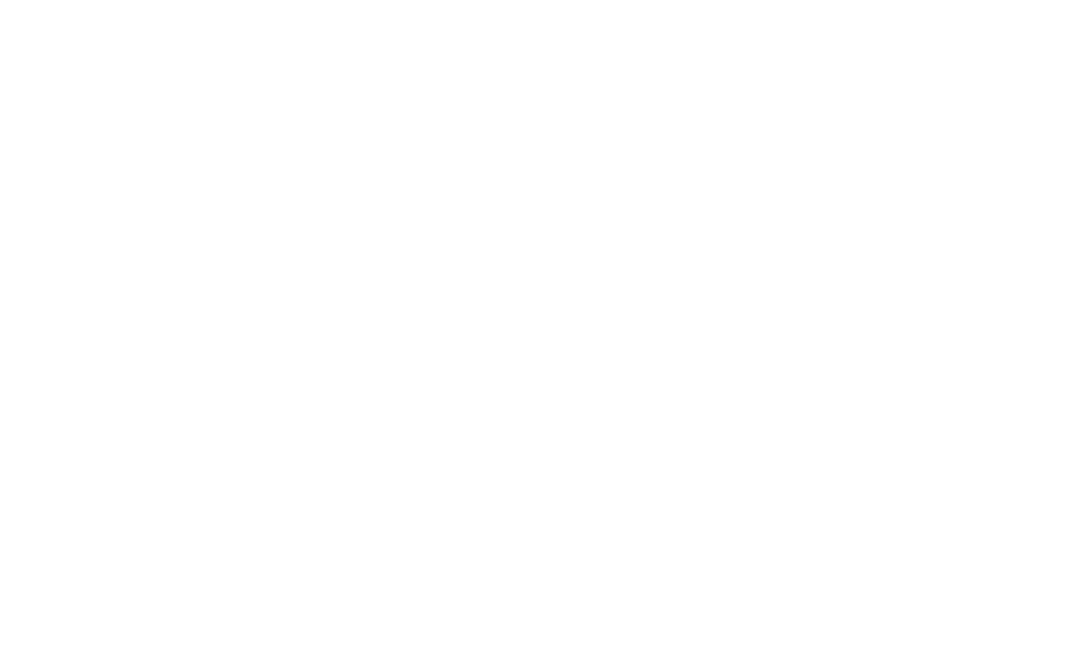
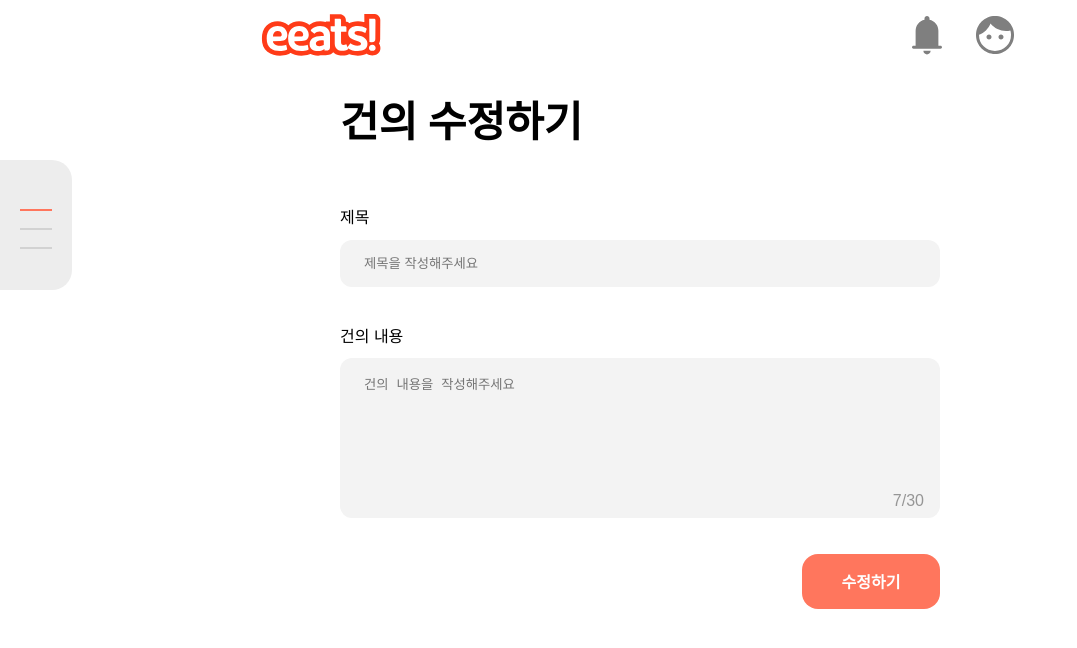
Before and after one commit to team-eeats/eeats-fe, a React (Vite) app: page /suggestModify in a window 1280 px wide. Before the commit this address had no page. Shown: the top 648 px of the page, without its empty margins (0-1077 px from the left). Built offline with nearby package versions, Linux system fonts and the light colour scheme; a web font is replaced by a local one.

Commit message:
💄 :: 건의 수정하기 페이지 퍼블리싱

```diff
--- a/src/Components/ModifyDeleteModal/style.ts
+++ b/src/Components/ModifyDeleteModal/style.ts
@@ -23,6 +23,8 @@ background-color: ${Color.white};
 `
 
 export const TextWrap = styled.div`
+width: 100%;
+height: 101px;
 display: flex;
 justify-content: center;
 padding: 36px 124px;
--- /dev/null
+++ b/src/Pages/Suggest/Modify.tsx
@@ -0,0 +1,33 @@
+import * as S from './style'
+import { Font } from '../../Styles/Font';
+import Button from '../../Components/Button';
+
+const Modify = () => {
+  return (
+    <S.Container>
+      <S.SubmitContent>
+        <S.ContentBox>
+          <Font text="건의 수정하기" kind="Heading1" />
+          <S.TitleAndContent>
+            <S.LabelWrap>
+              <Font text="제목" kind="Label2" />
+              <S.Input placeholder="제목을 작성해주세요"></S.Input>
+            </S.LabelWrap>
+            <S.LabelWrap>
+              <Font text="건의 내용" kind="Label2" />
+              <S.TextAreaWrap>
+                <S.TextArea placeholder="건의 내용을 작성해주세요"></S.TextArea>
+                <S.CharacterLimitation>
+                  <Font text="7/30" kind="Caption2" color="gray300" />
+                </S.CharacterLimitation>
+              </S.TextAreaWrap>
+            </S.LabelWrap>
+          </S.TitleAndContent>
+        </S.ContentBox>
+        <Button text="수정하기" activate onClick={() => { }} />
+      </S.SubmitContent>
+    </S.Container>
+  )
+}
+
+export default Modify;
--- a/src/Pages/Suggest/style.ts
+++ b/src/Pages/Suggest/style.ts
@@ -5,6 +5,7 @@ export const Container = styled.div`
 width: 100%;
 display: flex;
 justify-content: center;
+align-items: center;
 `
 
 export const Content = styled.div`
@@ -38,3 +39,56 @@ export const Icon = styled.img`
 width: 28px;
 height: 28px;
 `
+
+export const SubmitContent = styled.div`
+width: 600px;
+display: flex;
+flex-direction: column;
+align-items: flex-end;
+gap: 32px;
+`
+
+export const ContentBox = styled.div`
+display: flex;
+flex-direction: column;
+gap: 60px;
+`
+
+export const TitleAndContent = styled.div`
+display: flex;
+flex-direction: column;
+gap: 40px;
+`
+
+export const LabelWrap = styled.div`
+width: 600px;
+display: flex;
+flex-direction: column;
+gap: 12px;
+`
+
+export const Input = styled.input`
+padding: 16px 24px;
+border: none;
+border-radius: 12px;
+background-color: ${Color.gray0};
+`
+
+export const TextAreaWrap = styled.div`
+position: relative;
+`
+
+export const TextArea = styled.textarea`
+width: 100%;
+height: 160px;
+padding: 16px 24px;
+border: none;
+border-radius: 12px;
+background-color: ${Color.gray0};
+`
+
+export const CharacterLimitation = styled.div`
+position: absolute;
+bottom: 12px;
+right: 16px;
+`
--- a/src/router.tsx
+++ b/src/router.tsx
@@ -2,6 +2,7 @@ import { Route, Routes, BrowserRouter } from "react-router-dom";
 import { GlobalStyle } from "./Styles/GlobalStyle.style";
 import Layout from "./Components/Layout";
 import Suggest from "./Pages/Suggest"
+import SuggestModify from "./Pages/Suggest/Modify";
 
 function router() {
   return (
@@ -10,6 +11,7 @@ function router() {
       <Routes>
         <Route element={<Layout />}>
           <Route path="/suggest" element={<Suggest />} />
+          <Route path="/suggestModify" element={<SuggestModify/>} />
         </Route>
       </Routes>
     </BrowserRouter>
```
